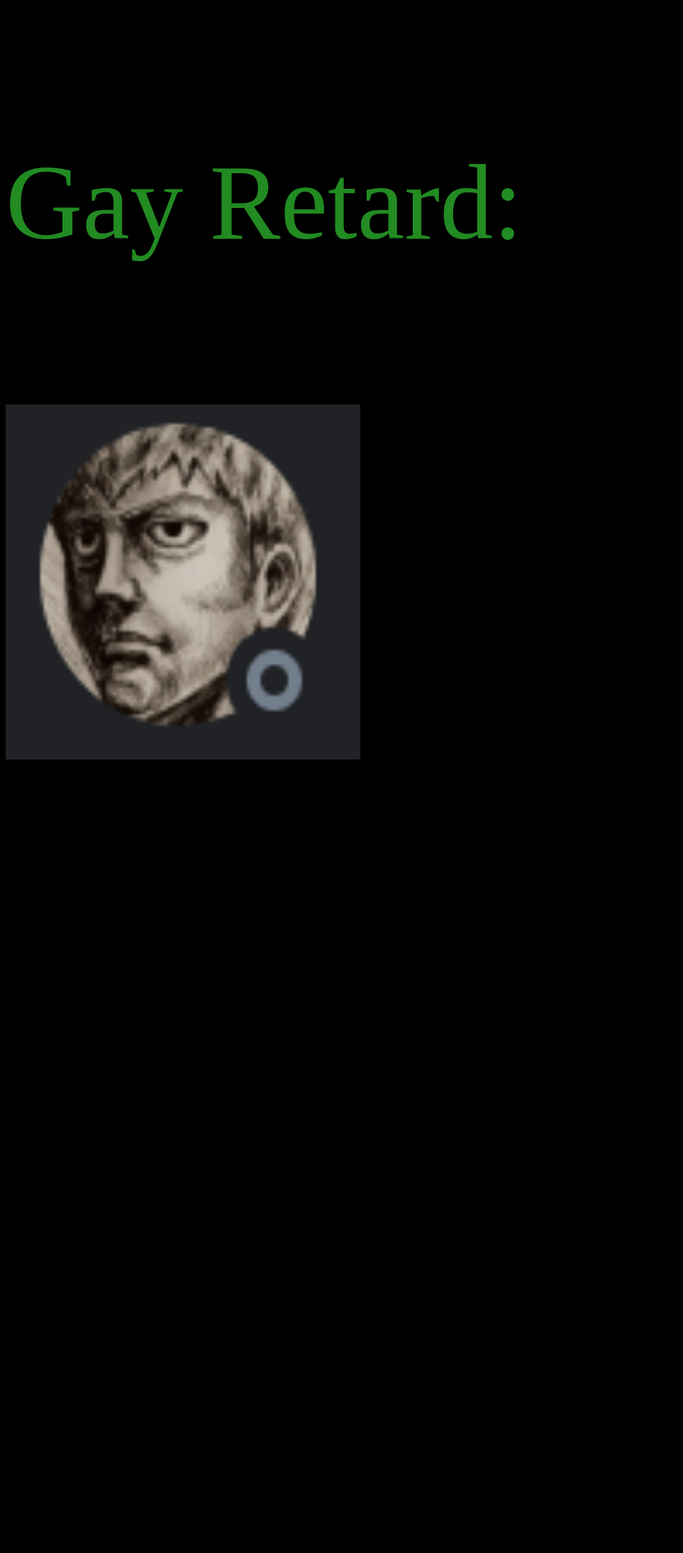
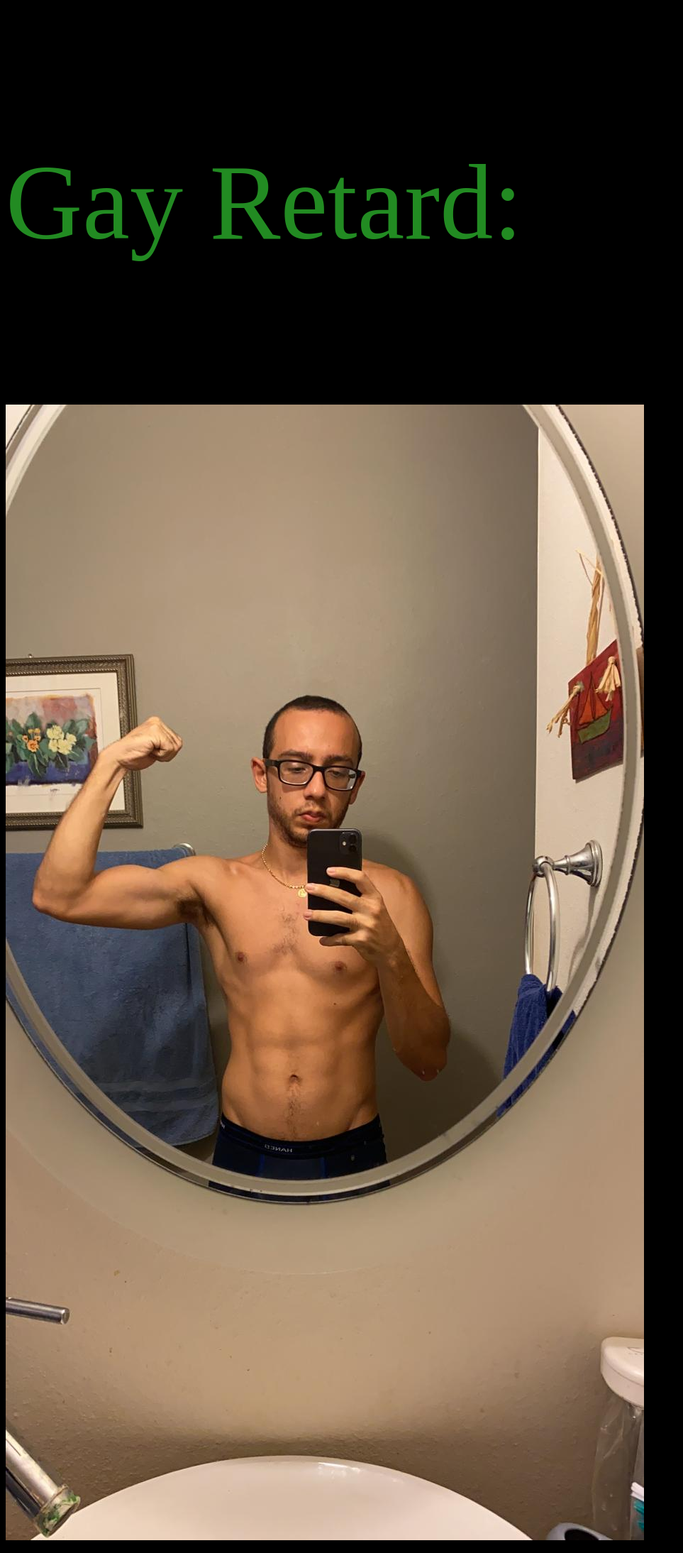
Before and after one commit to GarcGustavo/garcgustavo.rett.io, a Jekyll site: the page index.html, which Jekyll copies as it is, in a window 1280 px wide. Shown: the whole page at 71% size, without its empty margins (0-963 px from the left). Built offline with Jekyll 4.4.1, drawn with Linux system fonts in a browser that asks for light colours; before the commit the page ends 1088 px from its top, so only the background shows below that.

Commit message:
Initial commit

```diff
--- a/index.html
+++ b/index.html
@@ -19,7 +19,7 @@
   </head>
 
   <body style = "color: forestgreen">
-    <img src="content/LEfgPFy.png" width="500" height="500">
+    <img src="content/ae5ec0e7-dfd8-47a0-849a-125a635e5f9d.jpg">
   </body>
 
 </html>
```
